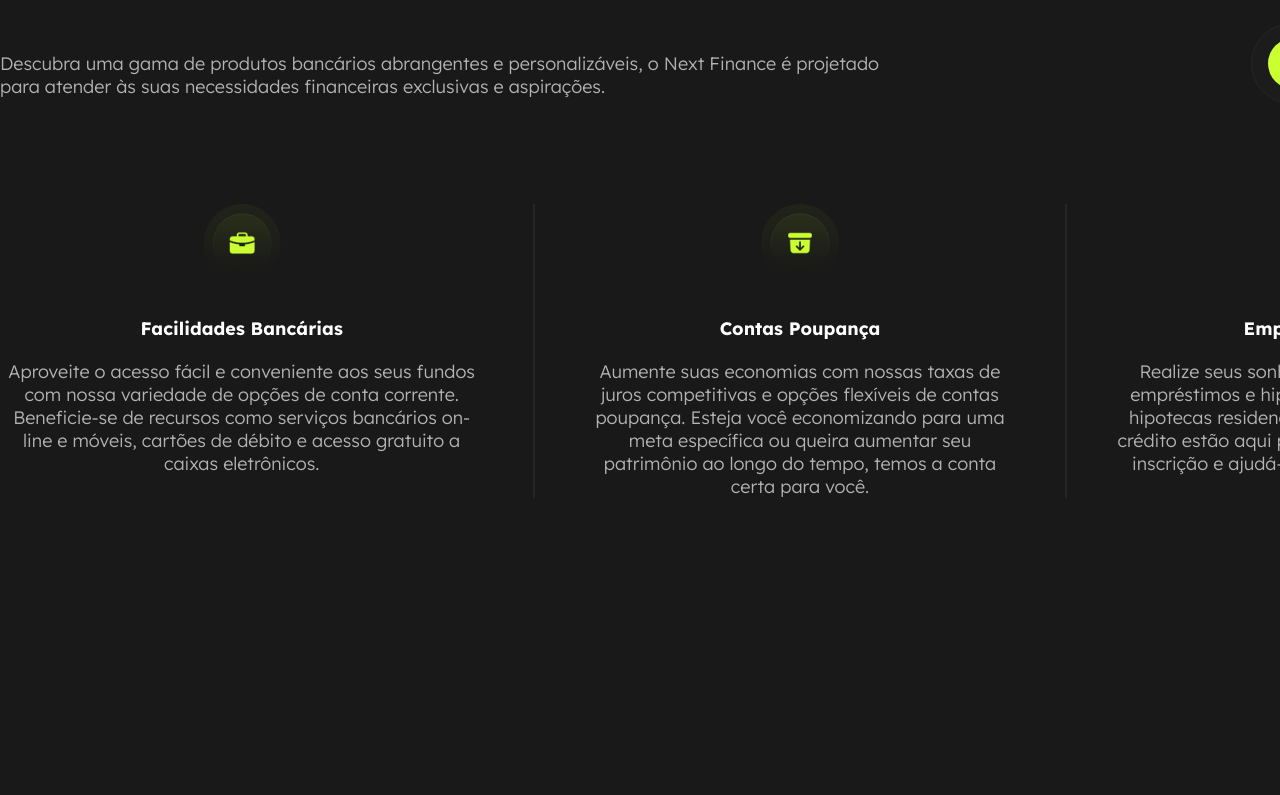
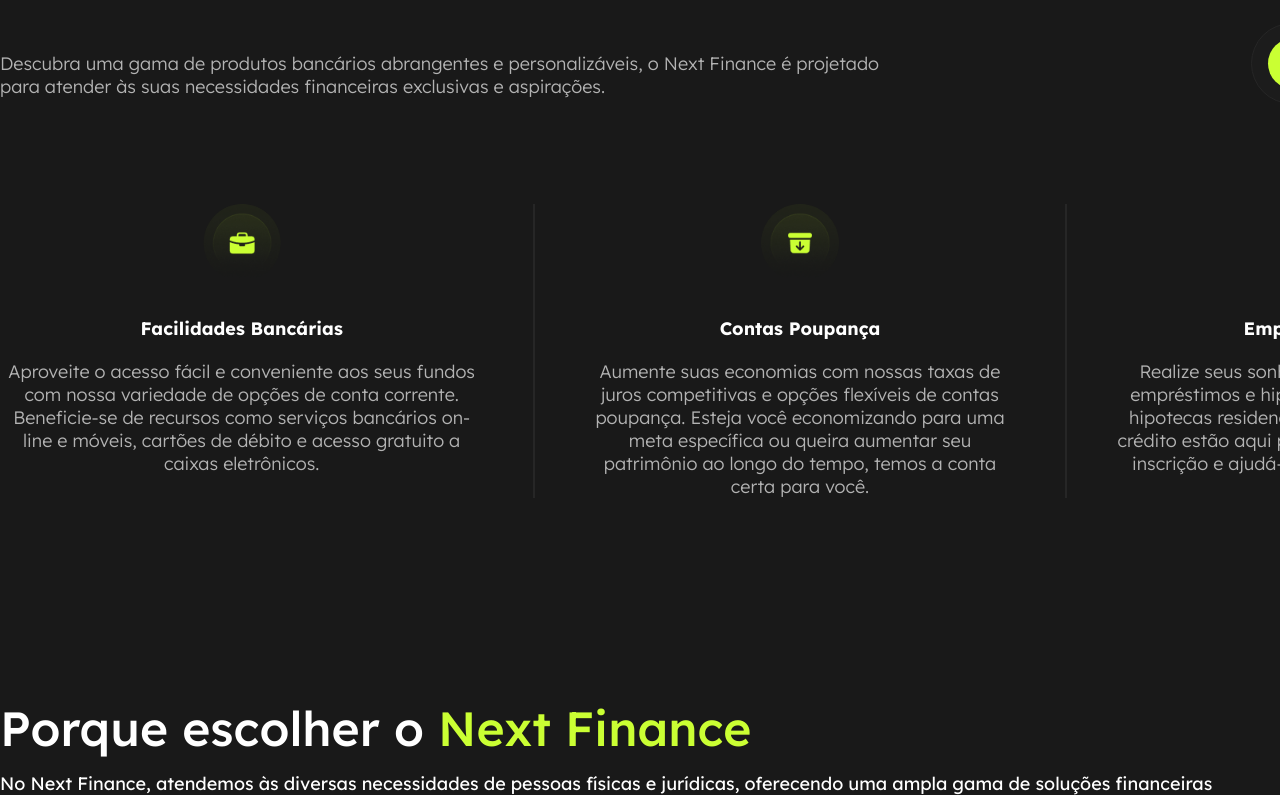
Before and after one commit to RBxRobson/Project-Next-Finance, a React (Vite) app: page / in a window 1280 px wide. Shown: the part 1015-1810 px from the top of the page. Before the commit the page ends 1663 px from the top, so only its background shows below. Built offline with nearby package versions, Linux system fonts and the light colour scheme.

Commit message:
feat: Adiciona nova section UseCases ao layout

```diff
--- a/src/App.tsx
+++ b/src/App.tsx
@@ -6,6 +6,7 @@
 import Hero from './components/Hero'
 import NavBar from './components/NavBar'
 import OurProducts from './components/OurProducts'
+import UseCases from './components/UseCases'
 
 function App() {
   return (
@@ -14,6 +15,7 @@
       <NavBar />
       <Hero />
       <OurProducts />
+      <UseCases />
     </ThemeProvider>
   )
 }
--- /dev/null
+++ b/src/components/UseCases/index.tsx
@@ -0,0 +1,17 @@
+import * as S from './styles'
+
+const UseCases = () => {
+  return (
+    <S.UseCaseSection className="container">
+      <h2>
+        Porque escolher o <span>Next Finance</span>
+      </h2>
+      <p>
+        No Next Finance, atendemos às diversas necessidades de pessoas físicas e
+        jurídicas, oferecendo uma ampla gama de soluções financeiras
+      </p>
+    </S.UseCaseSection>
+  )
+}
+
+export default UseCases
--- /dev/null
+++ b/src/components/UseCases/styles.ts
@@ -0,0 +1,30 @@
+import styled, { css } from 'styled-components'
+
+export const UseCaseSection = styled.section`
+  ${({ theme }) => css`
+    h2 {
+      margin-bottom: 14px;
+
+      span {
+        color: ${theme.colors.greenShades.g_60};
+        font-size: ${theme.fontSize.extra_large};
+      }
+    }
+  `}
+`
+
+export const UseCaseArticle = styled.article`
+  display: flex;
+`
+
+export const Card = styled.div`
+  display: grid;
+  grid-template-columns: 1fr 1fr;
+  gap: 20px;
+  padding: 50px;
+`
+
+export const StaticsWrapper = styled.div`
+  display: flex;
+  gap: 50px;
+`
```
